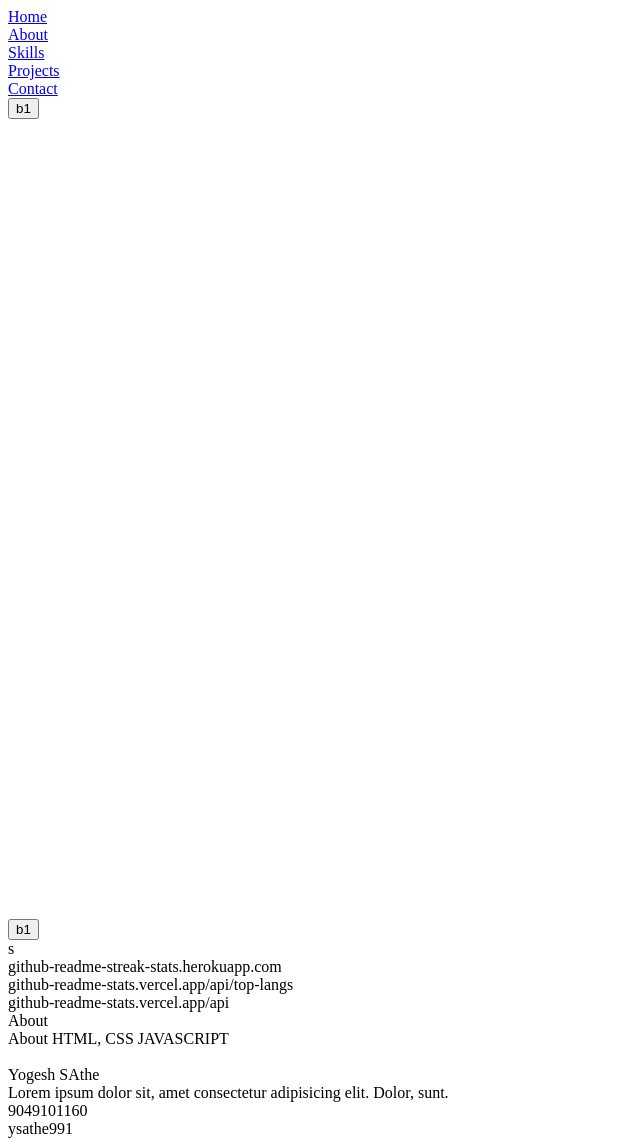
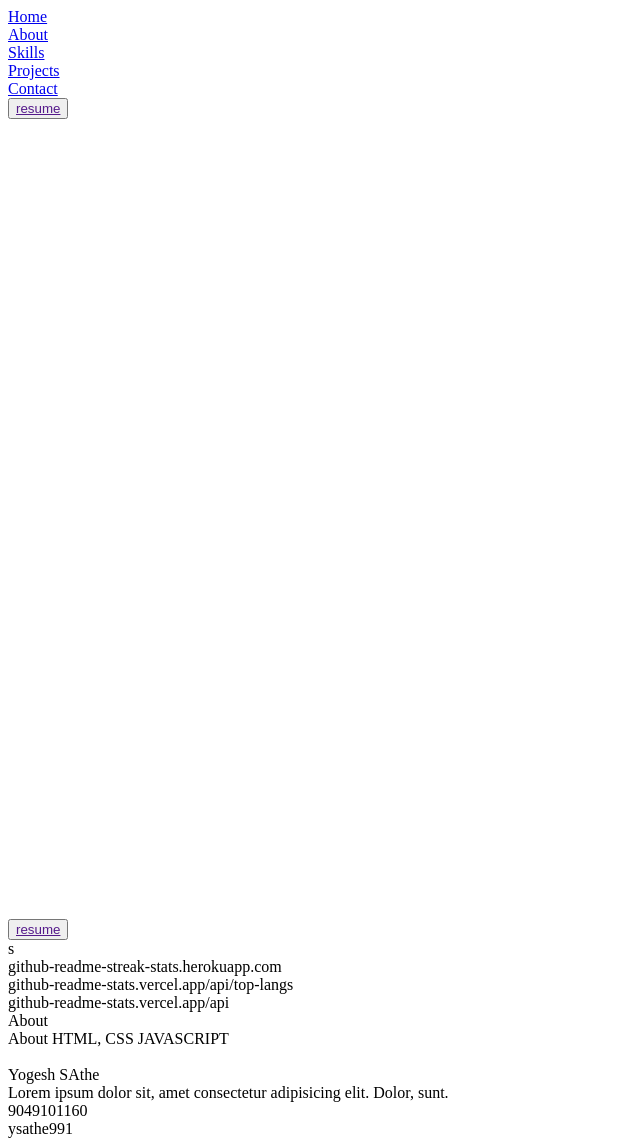
Before and after one commit to ysathe991/ysathe991.github.io, a plain HTML site: page index.html in a window 1280 px wide. Shown: the top 1141 px of the page, without its empty margins (0-640 px from the left). Drawn offline with Linux system fonts and the light colour scheme.

Commit message:
testing button

```diff
--- a/index.html
+++ b/index.html
@@ -16,7 +16,7 @@
         <a href="#contact"> <div class="nav-link contact">Contact</div></a>
         <a href="https://drive.google.com/file/d/1fEflhyfOs3yR0WSIJTYs8rY_zAIbH2kn/view?download=true">
         <div class="nav-link resume">
-            <button id="resume-button-1">b1</button>
+            <button id="resume-button-1"><a href="" download="./assets/Yogesh's Resume (1).pdf">resume</a></button>
         </div>
     </a>
 
@@ -27,7 +27,7 @@
     <div id="home">
         <a href="https://drive.google.com/file/d/1fEflhyfOs3yR0WSIJTYs8rY_zAIbH2kn/view?download=true">
             <div class="nav-link resume">
-                <button id="resume-button-2">b1</button>
+                <button id="resume-button-2"><a href="" download="./assets/Yogesh's Resume (1).pdf">resume</a></button>
             </div>
         </a>
         <div  class="react-activity-calendar" src="https://github-readme-streak-stats.herokuapp.com?user=ysathe991">s</div>
```
Also changed, not shown: 1 other file.
